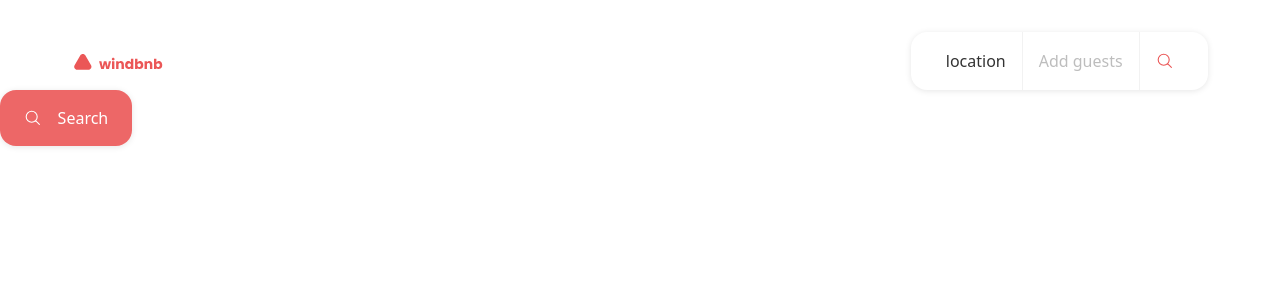
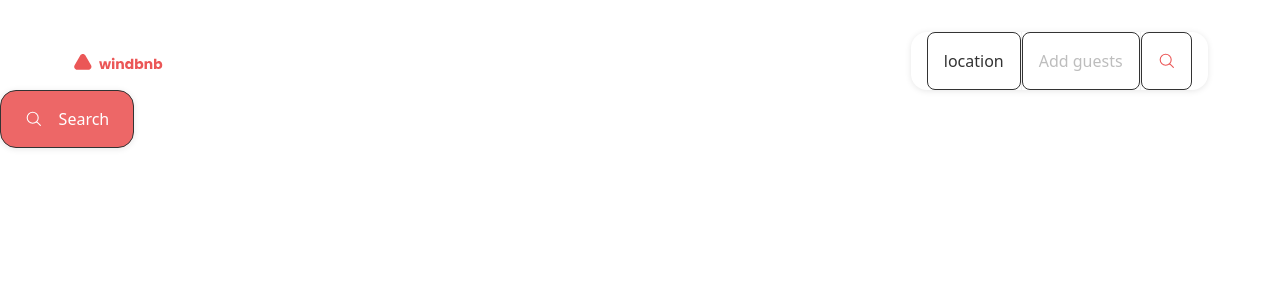
Before and after one commit to AngelGris76/devChallengeFrontend_3, a React (Vite) app: page / in a window 1280 px wide. Shown: the top 300 px of the page. Built offline with nearby package versions, Linux system fonts and the light colour scheme.

Commit message:
modified Button component

```diff
--- a/src/components/forms/Button.jsx
+++ b/src/components/forms/Button.jsx
@@ -7,7 +7,15 @@ const EXTRA_CLASS = {
   onlyIcon: style.onlyIcon,
 };
 
+const SIZE_CLASS = {
+  sm: style.smallButton,
+  md: style.mediumButton,
+};
+
 const Button = ({
+  size,
+  borderLess,
+  kind = 'button',
   text,
   icon: Icon,
   onlyIcon,
@@ -16,9 +24,15 @@ const Button = ({
   ...props
 }) => {
   const colorClass = EXTRA_CLASS[color || 'empty'];
+  const sizeClass = size ? SIZE_CLASS[size] : '';
+  const extraClass = borderLess ? style.borderLess : '';
 
   return (
-    <button className={`${style.button} ${colorClass}`} {...props}>
+    <button
+      className={`${style.button} ${colorClass} ${extraClass} ${sizeClass}`}
+      type={kind}
+      {...props}
+    >
       {Icon && <Icon width={iconWidth} />}
       {!onlyIcon && text}
     </button>
--- a/src/components/forms/Button.module.css
+++ b/src/components/forms/Button.module.css
@@ -7,7 +7,8 @@
 
   background-color: white;
   outline: none;
-  border: none;
+  border: 1px solid rgb(51, 51, 51);
+  border-radius: 0.5rem;
 }
 
 .iconFilled {
@@ -30,3 +31,15 @@
   background-color: white;
   color: rgb(235, 87, 87);
 }
+
+.smallButton {
+  padding: 0.5rem;
+}
+
+.mediumButton {
+  padding: 1rem;
+}
+
+.borderLess {
+  border: none;
+}
```
